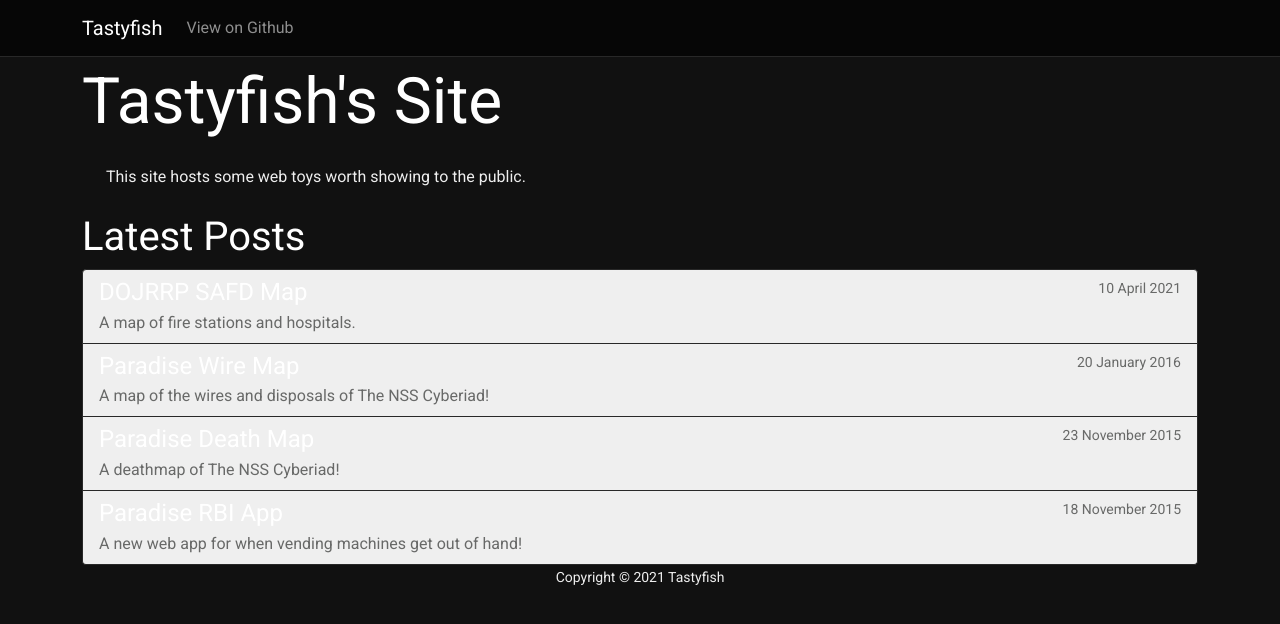
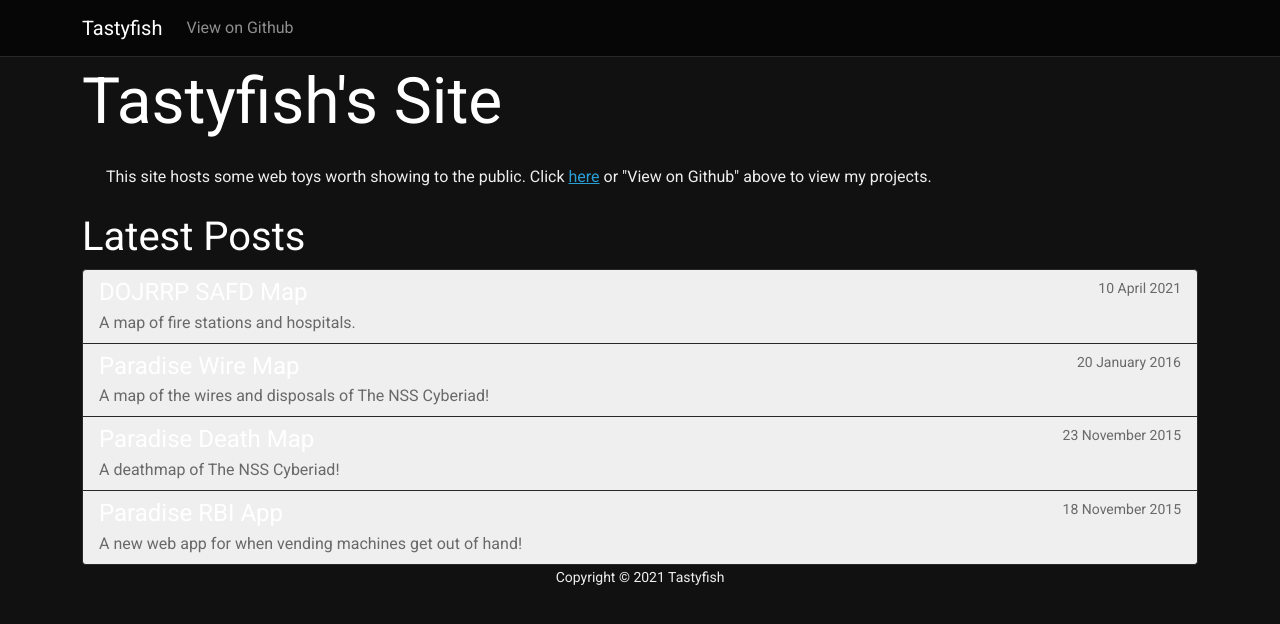
Before and after one commit to Tastyfish/tastyfish.github.io, a Jekyll site: the page built from index.html, in a window 1280 px wide. Shown: the top 624 px of the page. Built offline with Jekyll 4.4.1, drawn with Linux system fonts in a browser that asks for light colours.

Commit message:
Mention heading over to github on the home page.

```diff
--- a/index.html
+++ b/index.html
@@ -50,7 +50,7 @@
 				{{ site.title }}
 			</h1>
 			<p class="m-4">
-				This site hosts some web toys worth showing to the public.
+				This site hosts some web toys worth showing to the public. Click <a href="https://github.com/Tastyfish">here</a> or "View on Github" above to view my projects.
 			</p>
 		</div>
 
```
